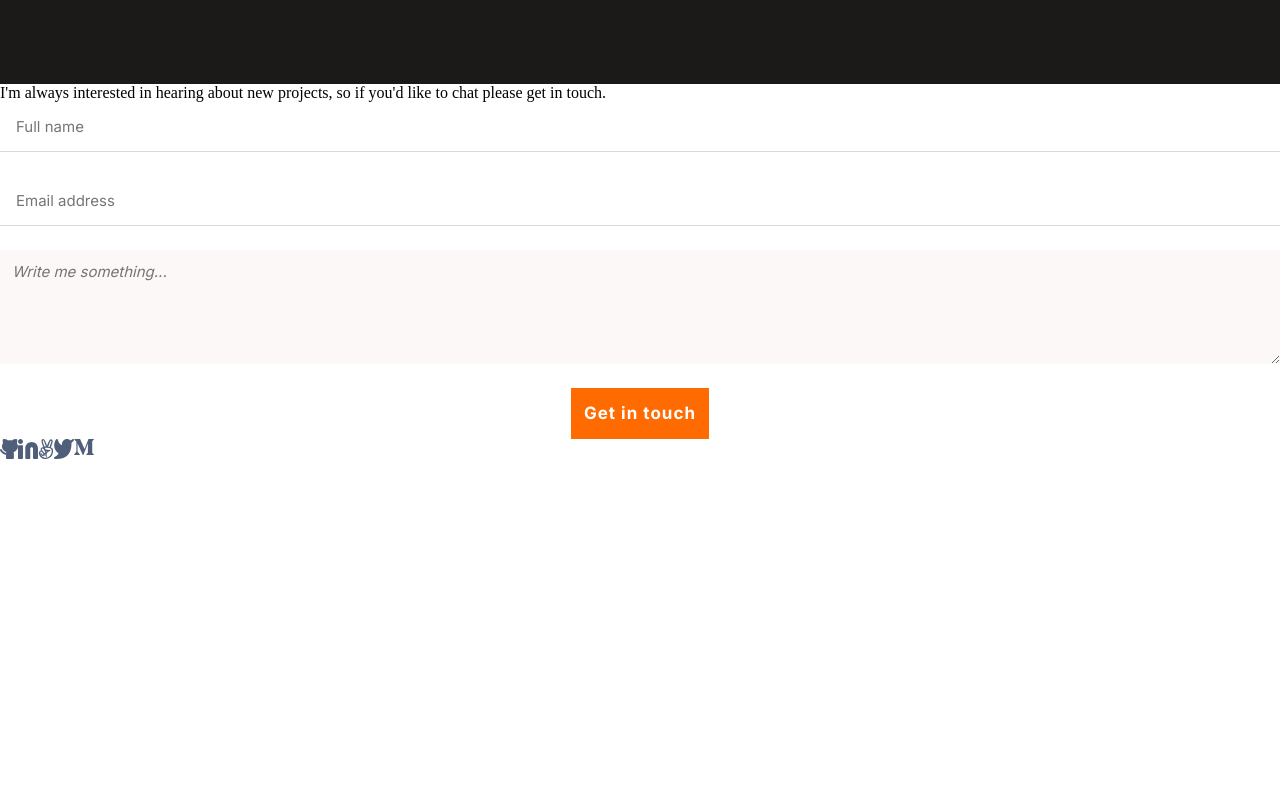
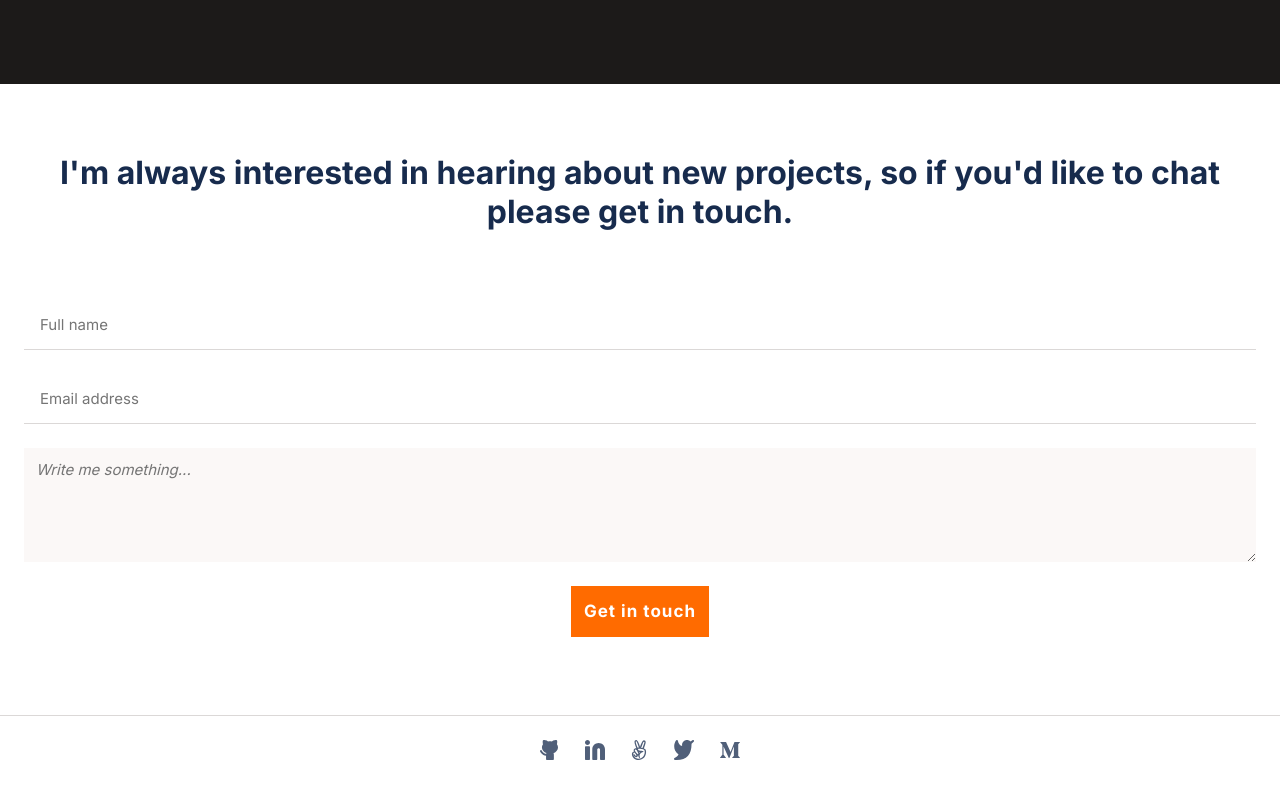
Before and after one commit to Kccendana/portfolio_project, a website: page index.html in a window 1280 px wide. Shown: the part 5624-6411 px from the top of the page. Before the commit the page ends 6087 px from the top, so only its background shows below. Drawn offline with Linux system fonts and the light colour scheme.

Commit message:
Add styles to the footer

```diff
--- a/styles/style.css
+++ b/styles/style.css
@@ -338,6 +338,21 @@ ul li {
   gap: 2.75em;
 }
 
+.get-in-touch {
+  padding: 69px 24px 78px 24px;
+  display: flex;
+  flex-direction: column;
+  gap: 69px;
+}
+
+.invitation {
+  text-align: center;
+  font-family: var(--font4);
+  font-weight: 700;
+  font-size: 2em;
+  color: var(--accent4-color);
+}
+
 .form {
   display: flex;
   flex-direction: column;
@@ -368,3 +383,16 @@ ul li {
   background-color: var(--accent6-color);
   border: none;
 }
+
+footer {
+  padding: 15px;
+  height: 72px;
+  border-top: 1px solid var(--accent5-color);
+  justify-content: center;
+}
+
+.f-social-media {
+  width: 200px;
+  justify-content: space-between;
+  align-items: center;
+}
```
